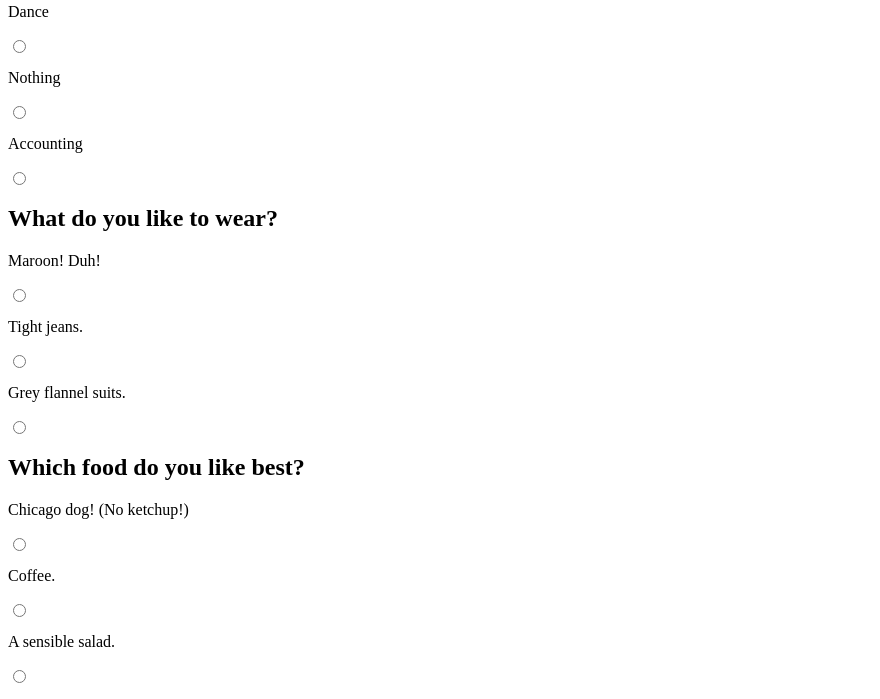
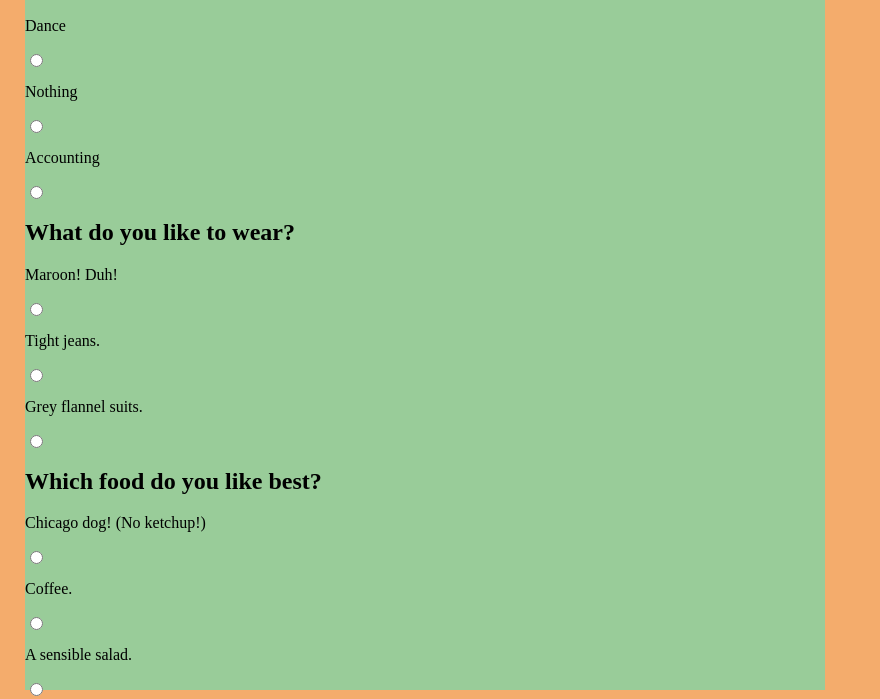
Before and after one commit to jbierfeldt/bf-quiz, a plain HTML site: page index.html in a window 1280 px wide. Shown: the part 110-809 px from the top of the page, without its empty margins (0-880 px from the left). Drawn offline with nearby package versions, Linux system fonts and the light colour scheme.

Commit message:
Added 'section-obvious' styling

```diff
--- a/bf-quiz.js
+++ b/bf-quiz.js
@@ -20,9 +20,11 @@ BF_QUIZ.quiz = function () {
     },
 
     writeQuiz = function writeQuiz() {
+        newQuizWrapper = document.createElement('div');
+        newQuizWrapper.className = 'quiz-wrapper';
         newTitle = document.createElement('h1');
         newTitle.innerHTML = quiz_title;
-        quiz_div.appendChild(newTitle);
+        newQuizWrapper.appendChild(newTitle);
         for (var i = 0; i < questions.length; i++) {
             newQuestion = document.createElement('div');
             newQuestion.className = 'quiz-question';
@@ -32,7 +34,7 @@ BF_QUIZ.quiz = function () {
             newQuestionText.innerHTML = questions[i].question.text;
             newQuestionWrapper.appendChild(newQuestionText);
             newQuestion.appendChild(newQuestionWrapper);
-            quiz_div.appendChild(newQuestion);
+            newQuizWrapper.appendChild(newQuestion);
             newAnswerForm = document.createElement('form');
             for (var j = 0; j < questions[i].question.question_answers.length; j++) {
                 newAnswer = document.createElement('div');
@@ -45,14 +47,16 @@ BF_QUIZ.quiz = function () {
                 newAnswerText.innerHTML = questions[i].question.question_answers[j].answer.text;
                 newAnswerInput = document.createElement('input');
                 newAnswerInput.type = 'radio';
+                newAnswerInput.name = "answer";
                 inputs.push(newAnswerInput);
                 newAnswerWrapper.appendChild(newAnswerText);
                 newAnswerWrapper.appendChild(newAnswerInput);
                 newAnswer.appendChild(newAnswerWrapper);
                 newAnswerForm.appendChild(newAnswer);
             }
-            quiz_div.appendChild(newAnswerForm);
+            newQuizWrapper.appendChild(newAnswerForm);
         }
+        quiz_div.appendChild(newQuizWrapper);
     }
 
     checkInputs = function checkInputs() {
--- a/style.css
+++ b/style.css
@@ -1,3 +1,26 @@
-.hidden {
-    display: none;
+body, html {
+    margin:0;
+    padding:0;
+    color:#000;
+    background:#f4ac6c;
 }
+
+#bf-quiz {
+    width:1230px;
+    margin:0 auto;
+    background:#99c;
+}
+
+.quiz-wrapper {
+    float:left;
+    width:800px;
+    background:#9c9;
+    height: 100%;
+}
+
+.quiz-result {
+    float:right;
+    width:430px;
+    background:#c9c;
+    height: 100%;
+}
```
